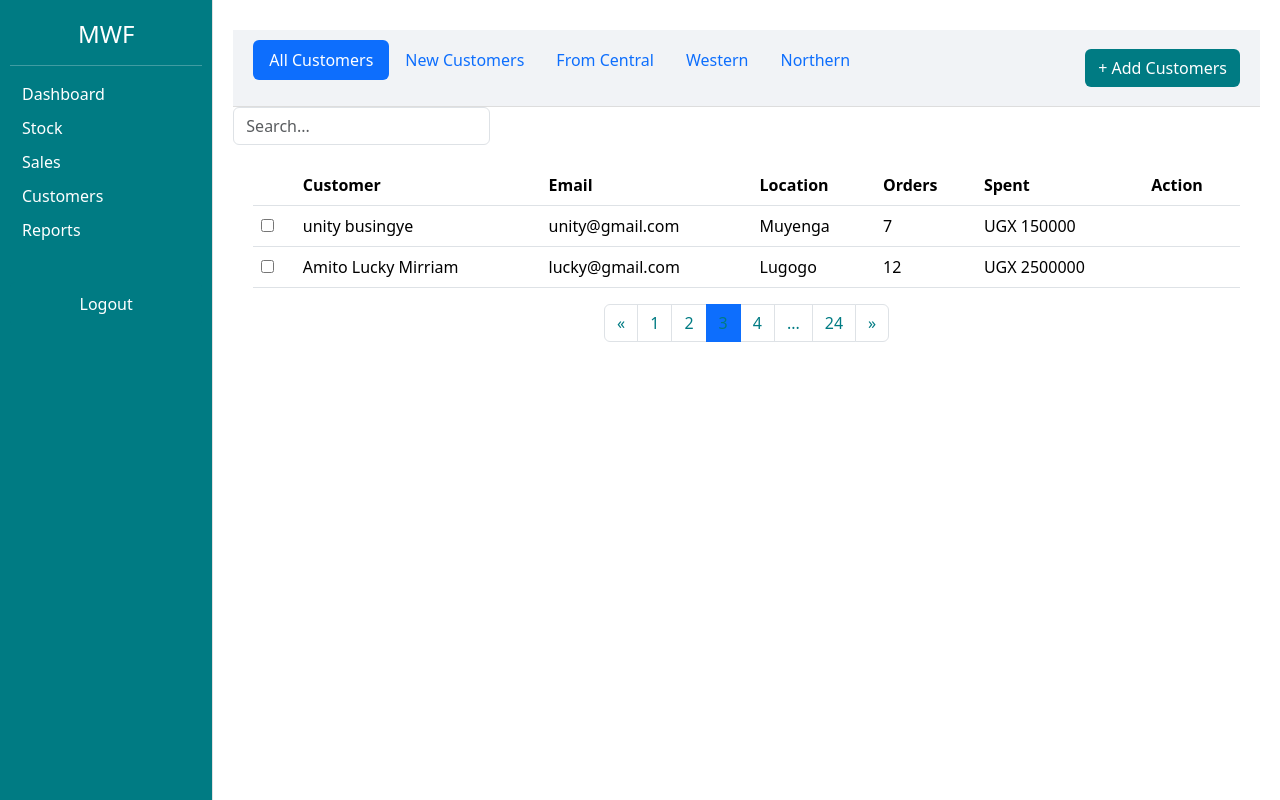
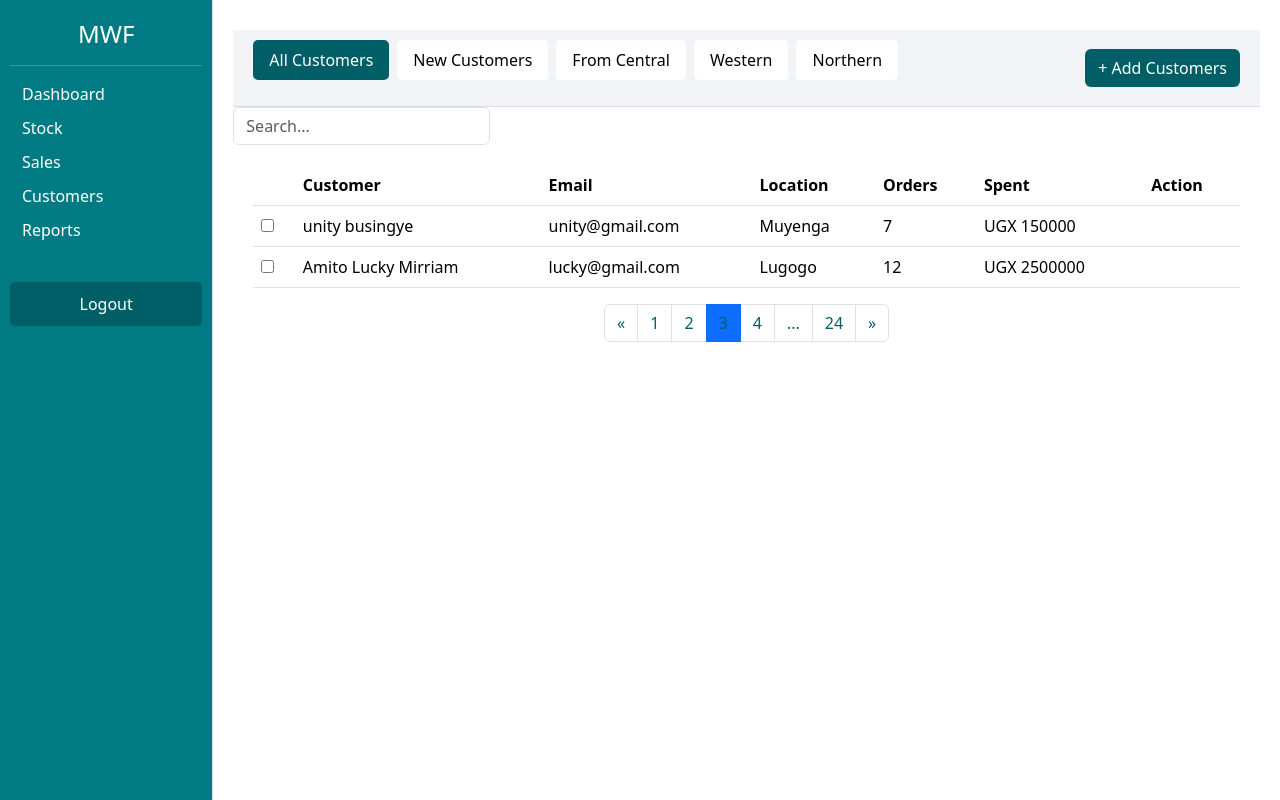
Before and after one commit to Unity-oss/MWF-system, a plain HTML site: page customers.html in a window 1280 px wide. Drawn offline with Linux system fonts and the light colour scheme.

Commit message:
changed button colors

```diff
--- a/CSS/customers.css
+++ b/CSS/customers.css
@@ -1,8 +1,7 @@
-
-
 body {
   background-color: #f4f5f7;
 }
+
 .sidebar {
   width: 100%;
   background-color: #007b83;
@@ -12,9 +11,11 @@
   padding: 20px 10px;
   border-right: 1px solid #e0e0e0;
 }
+
 .sidebar h4 {
   text-align: center;
 }
+
 .sidebar .flex-column ul {
   list-style: none;
   display: flex;
@@ -23,9 +24,11 @@
   margin: 0;
   padding: 0;
 }
+
 .sidebar ul li {
   display: inline;
 }
+
 .sidebar ul li a {
   color: white;
   text-decoration: none;
@@ -34,12 +37,14 @@
   border-radius: 5px;
   transition: background-color 0.3s ease;
 }
+
 .sidebar .flex-column ul li a:hover,
 .sidebar .flex-column ul li a.active {
   background: #005f66;
 }
+
 .logout-btn {
-      background-color: #007b83;
+  background-color: #005f66;
   color: white;
   border: none;
   width: 100%;
@@ -47,9 +52,11 @@
   border-radius: 5px;
   margin-top: 30px;
 }
+
 .logout-btn :hover {
   opacity: 0.8;
 }
+
 @media (min-width: 768px) {
   .sidebar {
     width: 100%;
@@ -65,6 +72,7 @@
     max-width: 83.333333%;
   }
 }
+
 .col-md-10 {
   position: relative;
   background: #fff;
@@ -72,25 +80,30 @@
   padding: 30px 20px 20px 20px;
   overflow-x: auto;
 }
+
 .header {
   background: #f1f3f6;
   padding: 10px 20px;
   border-bottom: 1px solid #ddd;
 }
+
 .content {
   padding: 20px;
 }
+
 .table td, .table th {
   vertical-align: middle;
 }
 
 .pagination .page-link {
-      color: #007b83;
+  color: #005f66;
 }
+
 .btn-purple {
-      background-color: #007b83;
+  background-color: #005f66;
   color: white;
 }
+
 .nav-bar ul {
   list-style: none;
   display: flex;
@@ -101,7 +114,6 @@
 
 .nav-bar ul li {
   display: inline;
-
 }
 
 .nav-bar ul li a {
@@ -117,3 +129,21 @@
 .nav-bar ul li a.active {
   background-color: #005f66;
 }
+
+/* ✅ Nav Pills Styling */
+.nav-pills .nav-link.active {
+  background-color: #005f66 !important;
+  color: white !important;
+}
+
+.nav-pills .nav-link {
+  background-color: white !important;
+  color: black !important;
+  border-radius: 5px;
+  margin-right: 8px;
+}
+
+.nav-pills .nav-link:hover {
+  background-color: white !important;
+  color: black !important;
+}
```
Lines whose indentation alone changed are shown as unchanged.
